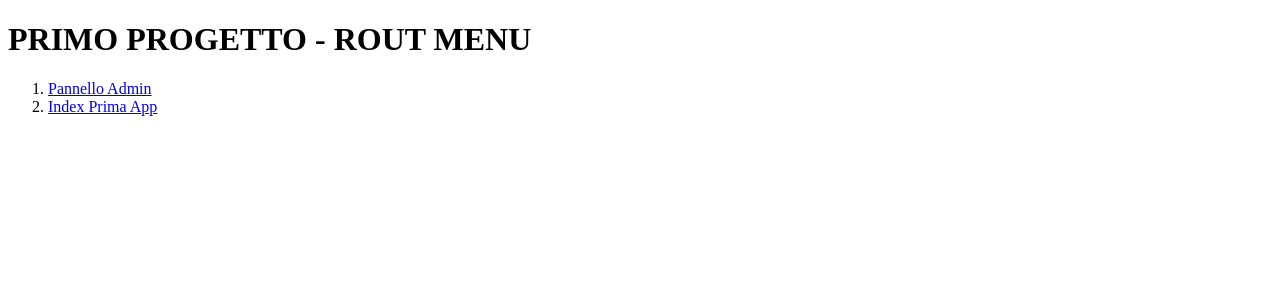
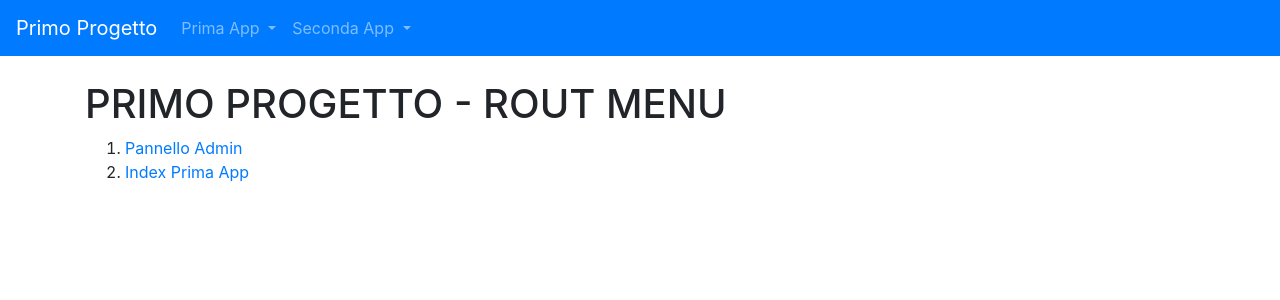
Before and after one commit to daviderossini08/primo_progetto, a Django app: page / in a window 1280 px wide. Shown: the top 300 px of the page. Run offline with Django 5.2, Linux system fonts and the light colour scheme.

Commit message:
Pagine modificate

```diff
--- a/prima_app/templates/prima_app/index.html
+++ b/prima_app/templates/prima_app/index.html
@@ -1,11 +1,13 @@
 <!DOCTYPE html>
+{% extends "base.html"%}
 <html lang="en">
 <head>
     <meta charset="UTF-8">
     <meta name="viewport" content="width=device-width, initial-scale=1.0">
-    <title>index</title>
+    <title>{%block title%} {{block.super}} | Index {%endblock title%}</title>
 </head>
 <body>
+    {%block content%}
     <ol>
         <li><a href="{% url 'prima_app:homepage'%}">index</a></li>
         <li><a href="{% url 'prima_app:welcome'%}">home page welcome</a></li>
@@ -13,5 +15,6 @@
         <li><a href="{% url 'prima_app:chi_siamo'%}">chi siamo</a></li>
         <li><a href="{% url 'prima_app:variabili'%}">variabili</a></li>
     </ol>
+    {%endblock content%}
 </body>
 </html>
--- /dev/null
+++ b/primo_progetto/templates/base.html
@@ -0,0 +1,58 @@
+<!doctype html>
+{% load static %}
+<html lang="en">
+  <head>
+    <meta charset="utf-8">
+    <meta name="viewport" content="width=device-width, initial-scale=1, shrink-to-fit=no">
+    <!-- Bootstrap CSS -->
+    <link rel="stylesheet" href="https://cdn.jsdelivr.net/npm/bootstrap@4.5.3/dist/css/bootstrap.min.css" integrity="sha384-TX8t27EcRE3e/ihU7zmQxVncDAy5uIKz4rEkgIXeMed4M0jlfIDPvg6uqKI2xXr2" crossorigin="anonymous">
+    <title>{% block title %} Primo progetto {% endblock title %}</title>
+  </head>
+  <body>
+    <nav class="navbar navbar-expand-lg navbar-dark bg-primary">
+    <a class="navbar-brand" href="/">Primo Progetto</a>
+    <button class="navbar-toggler" type="button" data-toggle="collapse" data-target="#navbarSupportedContent" aria-controls="navbarSupportedContent" aria-expanded="false" aria-label="Toggle navigation">
+        <span class="navbar-toggler-icon"></span>
+    </button>
+
+    <div class="collapse navbar-collapse" id="navbarSupportedContent">
+        <ul class="navbar-nav mr-auto">
+        <li class="nav-item dropdown">
+            <a class="nav-link dropdown-toggle" href="#" id="navbarDropdown" role="button" data-toggle="dropdown" aria-haspopup="true" aria-expanded="false">
+            Prima App
+            </a>
+            <div class="dropdown-menu" aria-labelledby="navbarDropdown">
+            <a class="dropdown-item" href="{% url 'prima_app:homepage' %}">Homepage</a>
+            <a class="dropdown-item" href="{% url 'prima_app:lista' %}">Lista</a>
+            <a class="dropdown-item" href="{% url 'prima_app:chi_siamo' %}">Chi Siamo</a>
+            <a class="dropdown-item" href="{% url 'prima_app:variabili' %}">Variabili</a>
+            </div>
+        </li>
+        <li class="nav-item dropdown">
+            <a class="nav-link dropdown-toggle" href="#" id="navbarDropdown" role="button" data-toggle="dropdown" aria-haspopup="true" aria-expanded="false">
+            Seconda App
+            </a>
+            <div class="dropdown-menu" aria-labelledby="navbarDropdown">
+            <a class="dropdown-item" href="#">Action</a>
+            <a class="dropdown-item" href="#">Another action</a>
+            <div class="dropdown-divider"></div>
+            <a class="dropdown-item" href="#">Something else here</a>
+            </div>
+        </li>
+        </ul>
+    </div>
+    </nav>
+
+    <div class="container my-4">
+        {% block content %}
+        {% endblock content %}
+
+        {% block script %}
+        {% endblock script %}
+    </div>
+
+    <!-- Option 1: jQuery and Bootstrap Bundle (includes Popper) -->
+    <script src="https://code.jquery.com/jquery-3.5.1.slim.min.js" integrity="sha384-DfXdz2htPH0lsSSs5nCTpuj/zy4C+OGpamoFVy38MVBnE+IbbVYUew+OrCXaRkfj" crossorigin="anonymous"></script>
+    <script src="https://cdn.jsdelivr.net/npm/bootstrap@4.5.3/dist/js/bootstrap.bundle.min.js" integrity="sha384-ho+j7jyWK8fNQe+A12Hb8AhRq26LrZ/JpcUGGOn+Y7RsweNrtN/tE3MoK7ZeZDyx" crossorigin="anonymous"></script>
+  </body>
+</html>
--- a/primo_progetto/templates/index_root.html
+++ b/primo_progetto/templates/index_root.html
@@ -1,17 +1,18 @@
 <!DOCTYPE html>
+{% extends "base.html"%}
 <html lang="en">
 <head>
     <meta charset="UTF-8">
     <meta name="viewport" content="width=device-width, initial-scale=1.0">
-    <title>Index Root</title>
+    <title>{%block title%} {{block.super}} | Index Root {%endblock title%}</title>
 </head>
 <body>
-
+    {%block content%}
     <h1>PRIMO PROGETTO - ROUT MENU</h1>
     <ol>
         <li><a href="/admin">Pannello Admin</a></li>
         <li><a href="{% url 'prima_app:index'%}">Index Prima App</a></li>
     </ol>
-
+    {%endblock content%}
 </body>
 </html>
```
Also changed, not shown: prima_app/templates/prima_app/chi_siamo.html (+4 -3 lines), prima_app/templates/prima_app/homepage.html (+4 -3 lines), prima_app/templates/prima_app/lista.html (+4 -3 lines), prima_app/templates/prima_app/variabili.html (+4 -3 lines), prima_app/templates/prima_app/welcome.html (+4 -3 lines).
